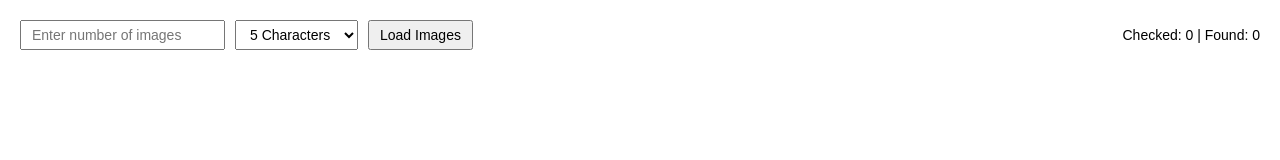
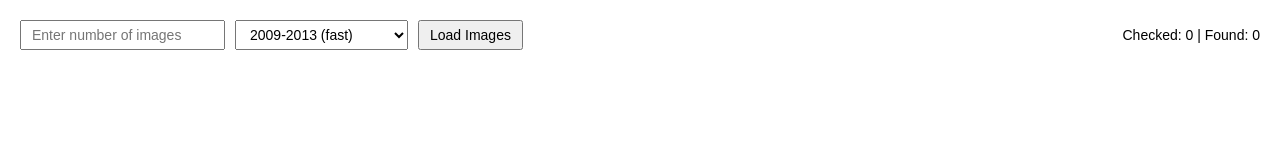
Before and after one commit to yeekom/Imgur-Image-Gen, a plain HTML site: page index.html in a window 1280 px wide. Drawn offline with Linux system fonts and the light colour scheme.

Commit message:
Update index.html

```diff
--- a/index.html
+++ b/index.html
@@ -52,9 +52,9 @@
         <div id="image-settings">
             <input type="number" id="image-count" placeholder="Enter number of images" min="1">
             <select id="id-length">
-                <option value="2009-2013 (fast)" selected>5 Characters</option>
-                <option value="2013–2016 (slow)">6 Characters</option>
-                <option value="2016-present (very slow)">7 Characters</option>
+                <option value="5">2009-2013 (fast)</option>
+                <option value="6">2013-2016 (average)</option>
+                <option value="7">2016-2025 (slow)</option>
             </select>
             <button id="load-images-button">Load Images</button>
         </div>
```
